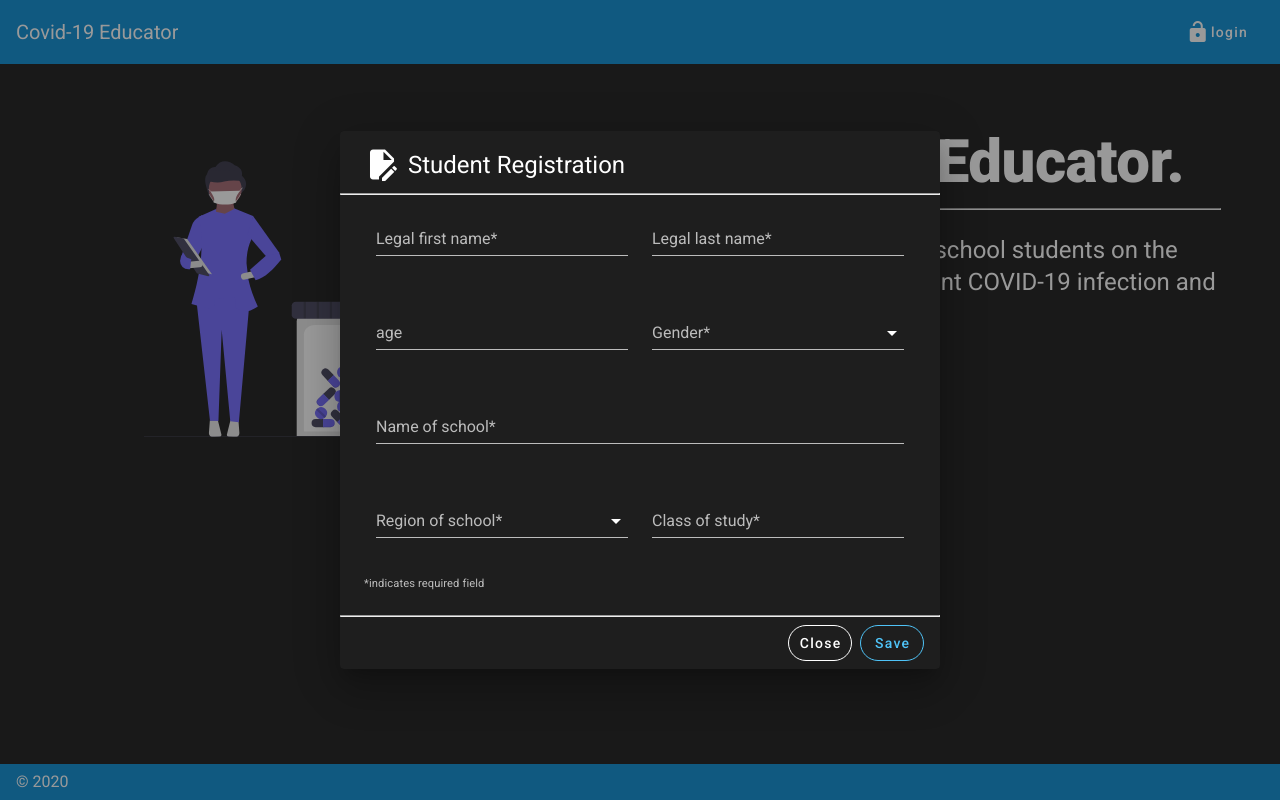
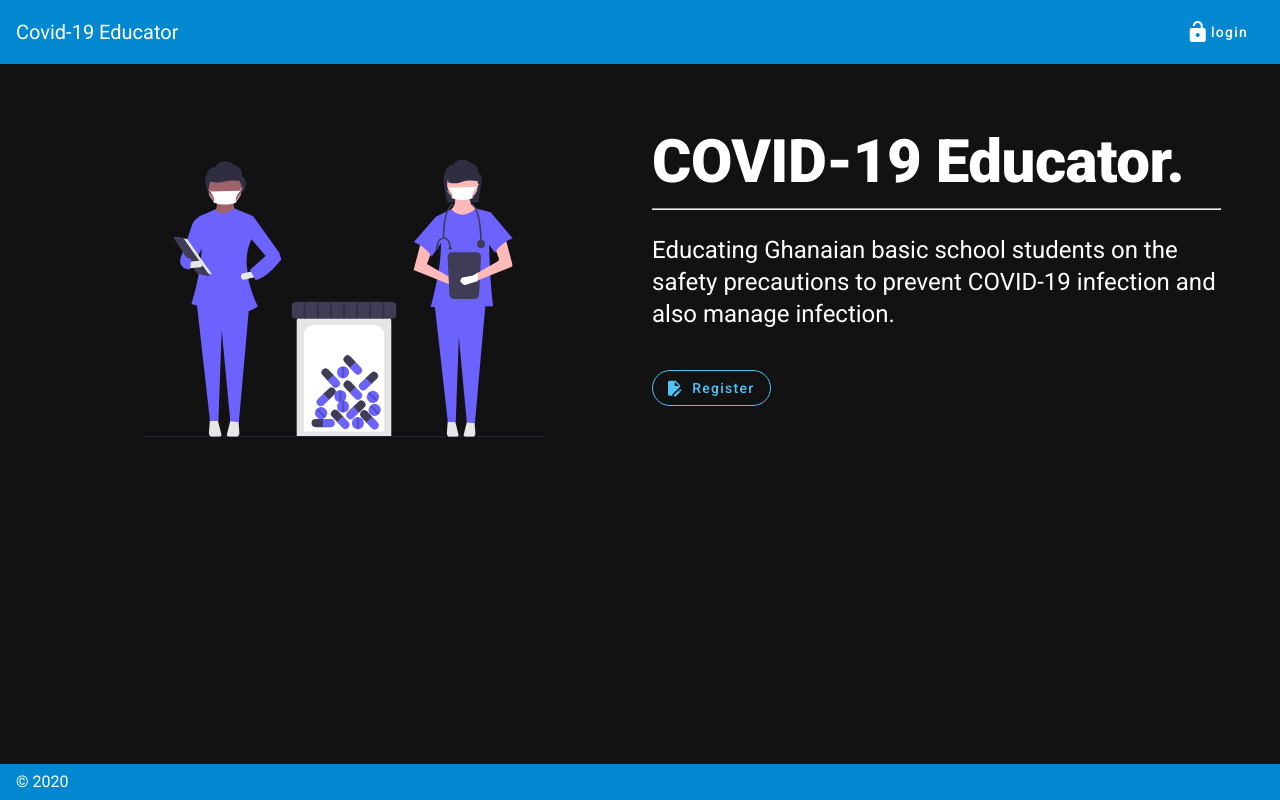
Before and after one commit to KobbyJake/covid19_edu, a Nuxt app: page / in a window 1280 px wide. Built offline with nearby package versions, Linux system fonts and the light colour scheme.

Commit message:
registration

```diff
--- a/nuxt.config.js
+++ b/nuxt.config.js
@@ -7,7 +7,7 @@ export default {
    */
   head: {
     titleTemplate: '%s - ' + process.env.npm_package_name,
-    title: process.env.npm_package_name || '',
+    title: process.env.npm_package_name || 'Covid-19 Educator',
     meta: [
       { charset: 'utf-8' },
       { name: 'viewport', content: 'width=device-width, initial-scale=1' },
--- a/package.json
+++ b/package.json
@@ -17,6 +17,7 @@
     "@nuxtjs/toast": "^3.3.0",
     "@prisma/cli": "2.0.0-beta.5",
     "@prisma/client": "2.0.0-beta.5",
+    "animate.css": "^4.1.0",
     "nuxt": "^2.0.0"
   },
   "devDependencies": {
--- a/pages/index.vue
+++ b/pages/index.vue
@@ -35,10 +35,10 @@
                 >
                 <!-- <v-btn color="primary" dark v-on="on">Open Dialog</v-btn> -->
               </template>
-              <v-card>
+              <v-card shaped dark>
                 <v-card-title>
                   <v-icon left large>mdi-file-edit</v-icon>
-                  <span class="headline text-center">Student Registration</span>
+                  <span>Student Registration</span>
                 </v-card-title>
                 <hr />
                 <v-card-text>
@@ -78,7 +78,7 @@
                         <v-col cols="12" sm="6">
                           <v-select
                             :items="['Male', 'Female']"
-                            label="Gender*"
+                            label="Gender"
                           ></v-select>
                         </v-col>
                         <v-col cols="12">
@@ -106,10 +106,21 @@
                           ></v-autocomplete>
                         </v-col>
                         <v-col cols="12" sm="6" md="6">
-                          <v-text-field
+                          <v-autocomplete
+                            :items="[
+                              'Basic 1',
+                              'Basic 2',
+                              'Basic 3',
+                              'Basic 4',
+                              'Basic 5',
+                              'Basic 6',
+                              'JHS 1',
+                              'JHS 2',
+                              'JHS 3'
+                            ]"
                             label="Class of study*"
                             required
-                          ></v-text-field>
+                          ></v-autocomplete>
                         </v-col>
                       </v-row>
                     </v-container>
@@ -125,7 +136,7 @@
                     color="default"
                     class="text-none"
                     @click="dialog = false"
-                    >Close</v-btn
+                    ><v-icon left>mdi-close</v-icon>Close</v-btn
                   >
                   <v-btn
                     outlined
@@ -133,7 +144,7 @@
                     color="light-blue lighten-2"
                     class="text-none"
                     @click="dialog = false"
-                    >Save</v-btn
+                    ><v-icon left>mdi-content-save</v-icon>Save</v-btn
                   >
                 </v-card-actions>
               </v-card>
@@ -152,7 +163,7 @@
 export default {
   data() {
     return {
-      dialog: true,
+      dialog: false,
       valid: false,
       name: '',
       lastNameRules: [
```
Also changed, not shown: 1 other file (tests, documents, lock files or other folders).
